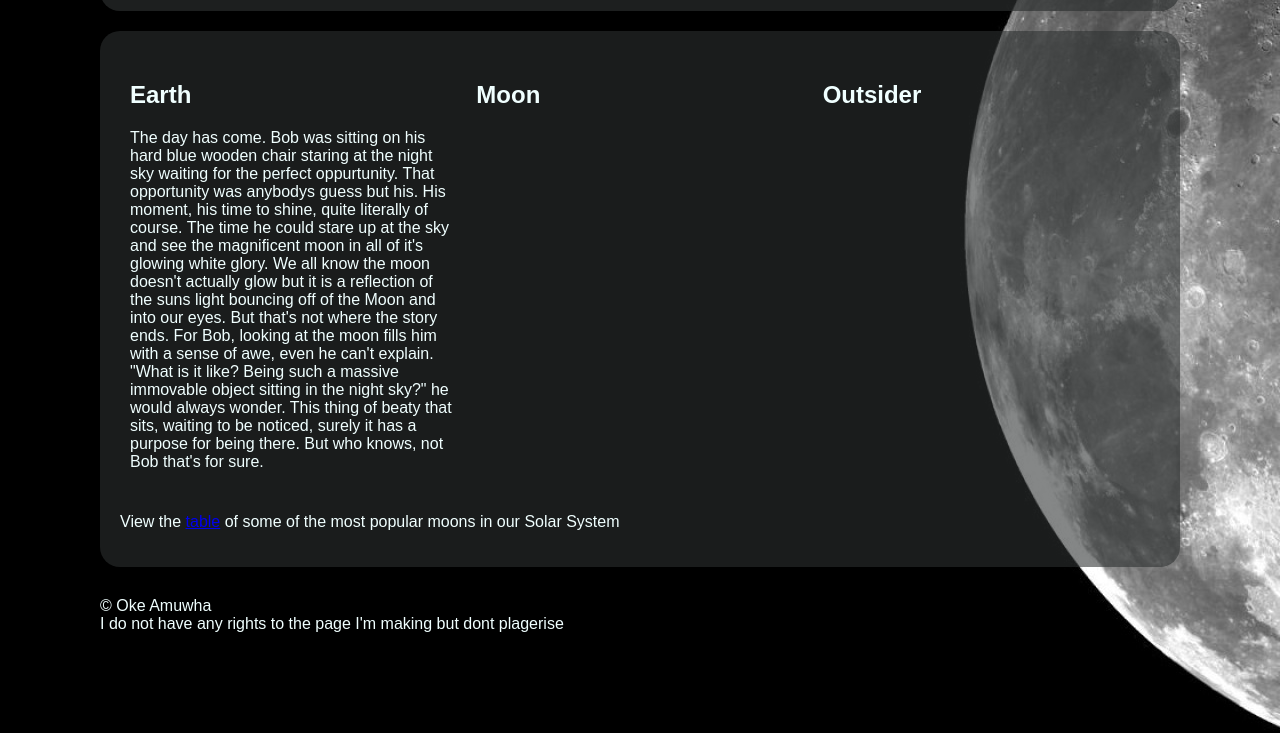
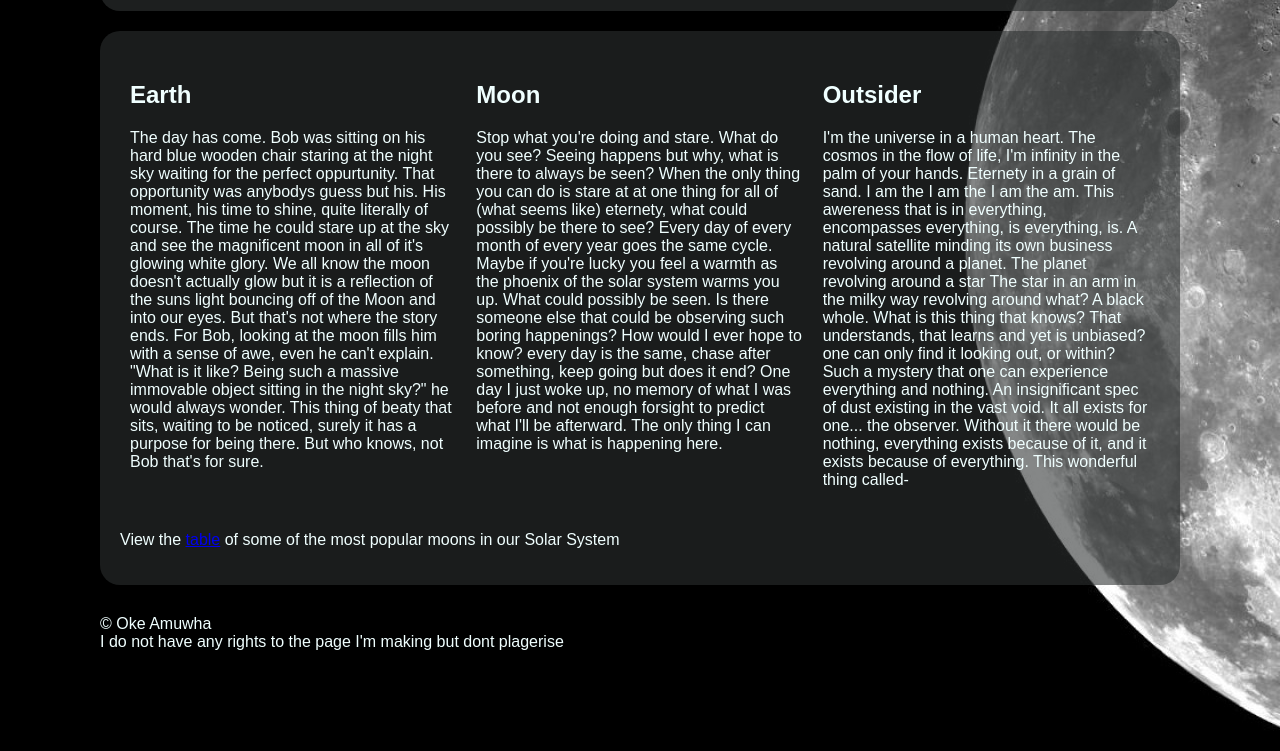
Before and after one commit to amuwhao46/Media-landing-page, a plain HTML site: page column.html in a window 1280 px wide. Shown: the part 189-940 px from the top of the page. Drawn offline with Linux system fonts and the light colour scheme.

Commit message:
Finished the last two columns

```diff
--- a/column.html
+++ b/column.html
@@ -48,11 +48,31 @@
                 </div>
                 <div class="column">
                     <h2>Moon</h2>
-                    <p></p>
+                    <p>Stop what you're doing and stare. What do you see? Seeing happens but why,
+                        what is there to always be seen? When the only thing you can do is stare at
+                        at one thing for all of (what seems like) eternety, what could possibly be there
+                        to see? Every day of every month of every year goes the same cycle. Maybe if you're
+                        lucky you feel a warmth as the phoenix of the solar system warms you up. What could
+                        possibly be seen. Is there someone else that could be observing such boring happenings?
+                        How would I ever hope to know? every day is the same, chase after something, keep going
+                        but does it end? One day I just woke up, no memory of what I was before and not enough
+                        forsight to predict what I'll be afterward. The only thing I can imagine is what is
+                        happening here.
+                    </p>
                 </div>
                 <div class="column">
                     <h2>Outsider</h2>
-                    <p></p>
+                    <p>I'm the universe in a human heart. The cosmos in the flow of life, I'm infinity in the palm
+                        of your hands. Eternety in a grain of sand. I am the I am the I am the am. This awereness
+                        that is in everything, encompasses everything, is everything, is. A natural satellite
+                        minding its own business revolving around a planet. The planet revolving around a star
+                        The star in an arm in the milky way revolving around what? A black whole. What is this
+                        thing that knows? That understands, that learns and yet is unbiased? one can only find it
+                        looking out, or within? Such a mystery that one can experience everything and nothing. An
+                        insignificant spec of dust existing in the vast void. It all exists for one... the observer.
+                        Without it there would be nothing, everything exists because of it, and it exists because of
+                        everything. This wonderful thing called-
+                    </p>
                 </div>
             </div>
             <p>
```
